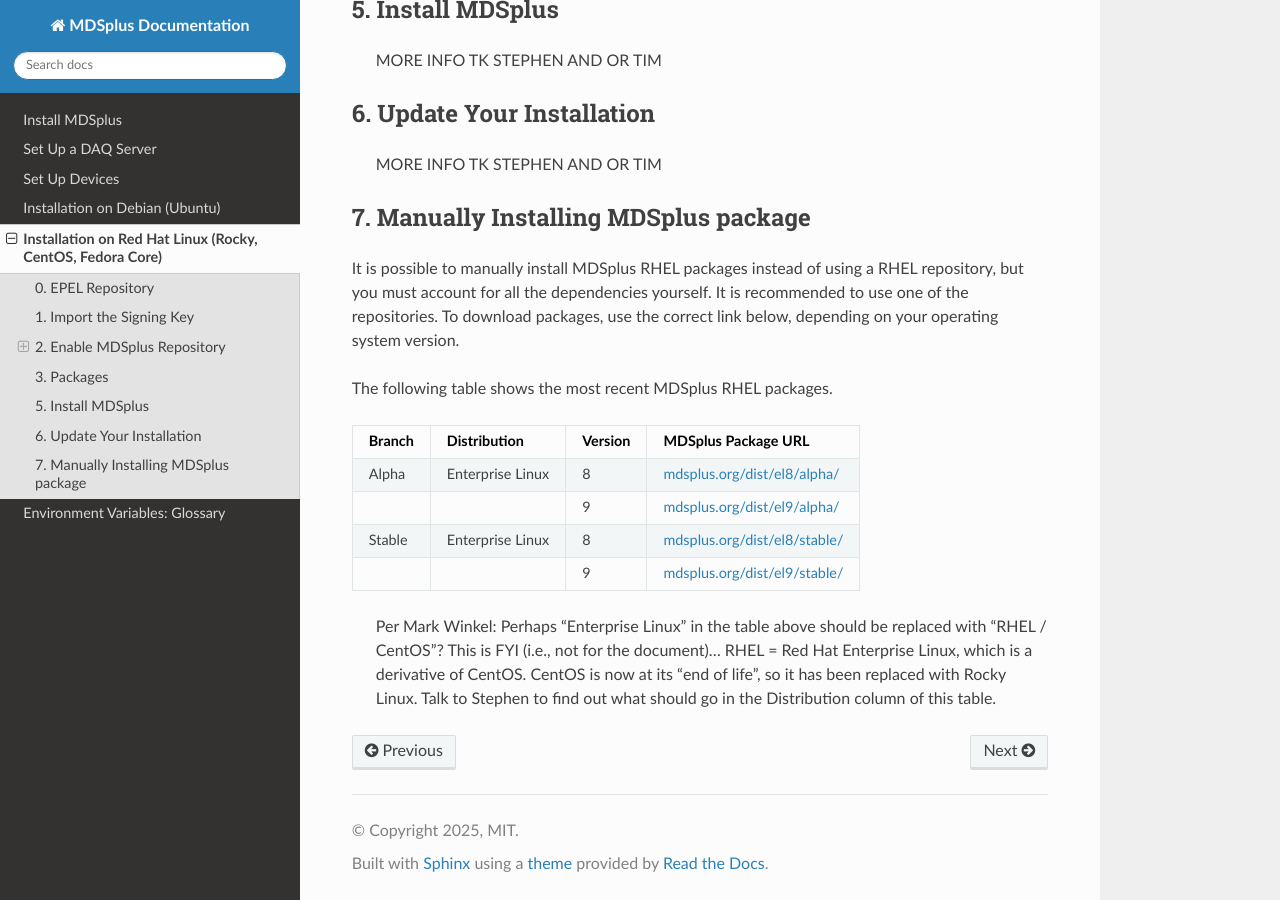
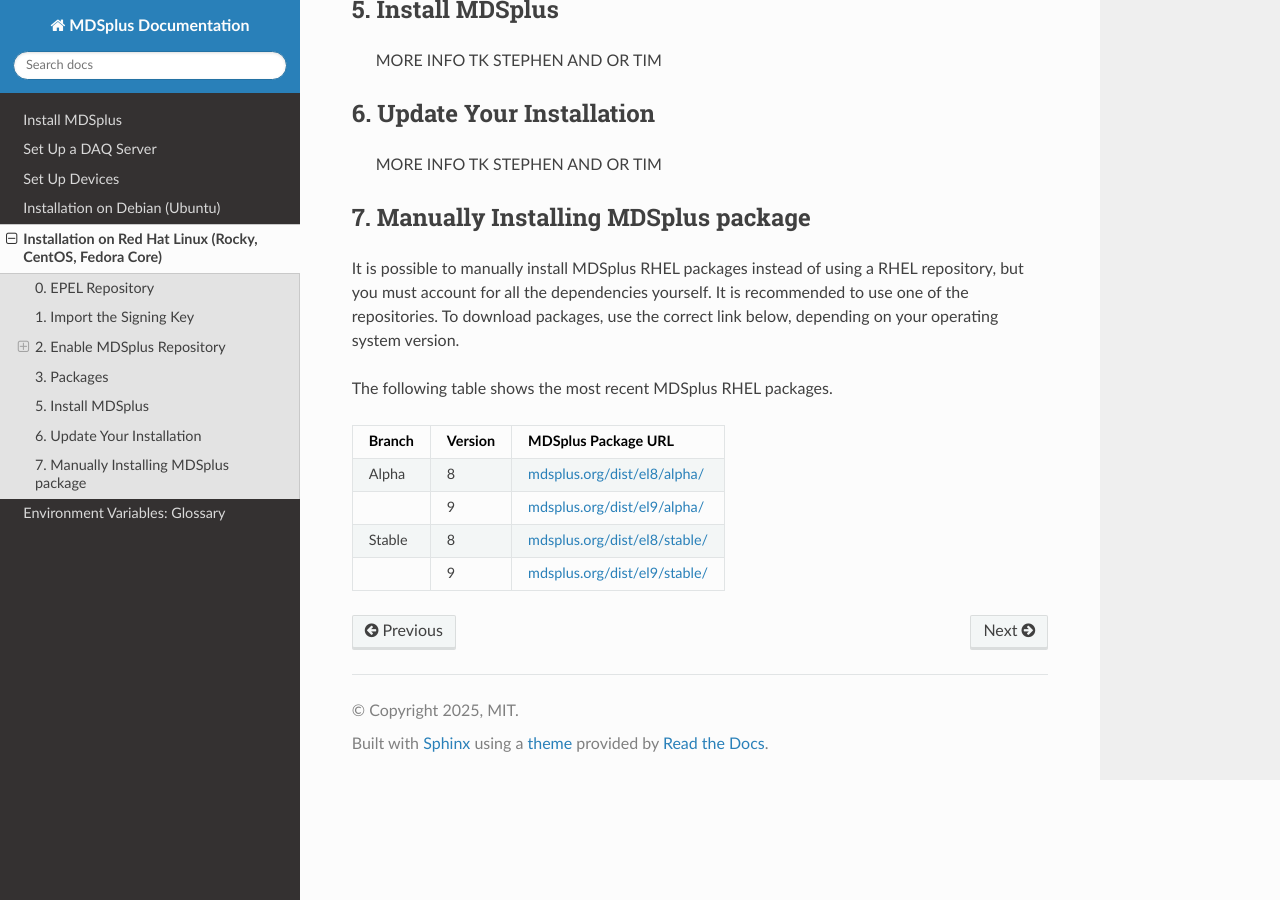
Before and after one commit to MDSplus/Documentation, a Sphinx documentation site: the page built from docs/install/redhat.md, in a window 1280 px wide and 900 px high, scrolled down 2529 px. Built offline with Sphinx 7.4.7 and the Read the Docs theme 3.1.0, drawn with Linux system fonts in a browser that asks for light colours; pages that are not in the unit, such as notebooks, are missing from menus.

Commit message:
Minor corrections
By popular vote, Table option 4 selected, with modifications

```diff
--- a/docs/install/redhat.md
+++ b/docs/install/redhat.md
@@ -113,11 +113,9 @@
 
 The following table shows the most recent MDSplus RHEL packages.
 
-| Branch | Distribution | Version | MDSplus Package URL |
-|-------|--------|---------|-------------|
-| Alpha | Enterprise Linux | 8 | [mdsplus.org/dist/el8/alpha/](https://www.mdsplus.org/dist/el8/alpha/) |
-|       |        | 9 | [mdsplus.org/dist/el9/alpha/](https://www.mdsplus.org/dist/el9/alpha/) |
-| Stable | Enterprise Linux | 8 | [mdsplus.org/dist/el8/stable/](https://www.mdsplus.org/dist/el8/stable/) |
-|        |        | 9 | [mdsplus.org/dist/el9/stable/](https://www.mdsplus.org/dist/el9/stable) |
-
-> Per Mark Winkel: Perhaps "Enterprise Linux" in the table above should be replaced with "RHEL / CentOS"?  This is FYI (i.e., not for the document)... RHEL = Red Hat Enterprise Linux, which is a derivative of CentOS.  CentOS is now at its "end of life", so it has been replaced with Rocky Linux. Talk to Stephen to find out what should go in the Distribution column of this table.
+| Branch | Version | MDSplus Package URL |
+|--------|--------|-------------|
+| Alpha  | 8      | [mdsplus.org/dist/el8/alpha/](https://www.mdsplus.org/dist/el8/alpha/) |
+|        | 9      | [mdsplus.org/dist/el9/alpha/](https://www.mdsplus.org/dist/el9/alpha/) |
+| Stable | 8      | [mdsplus.org/dist/el8/stable/](https://www.mdsplus.org/dist/el8/stable/) |
+|        | 9      | [mdsplus.org/dist/el9/stable/](https://www.mdsplus.org/dist/el9/stable) |
```
Also changed, not shown: docs/install/debian.md (+13 -71 lines).
